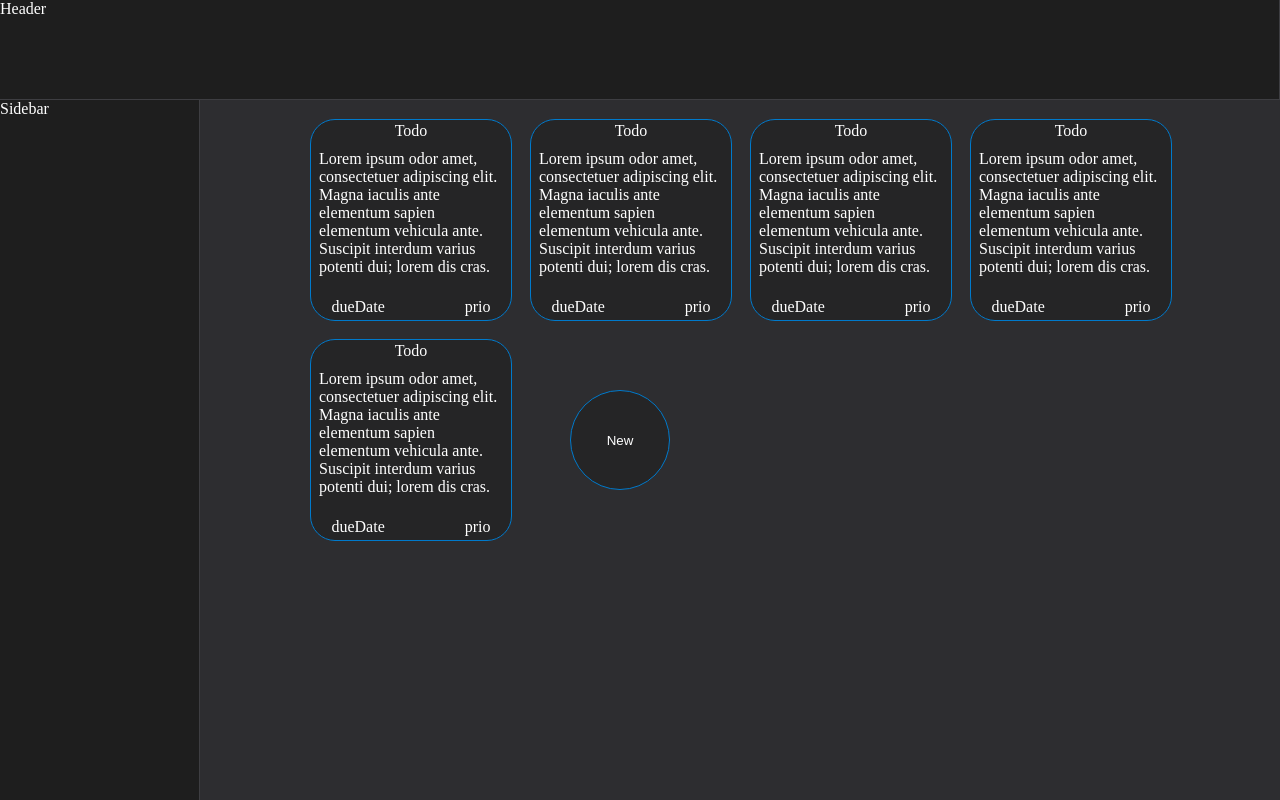
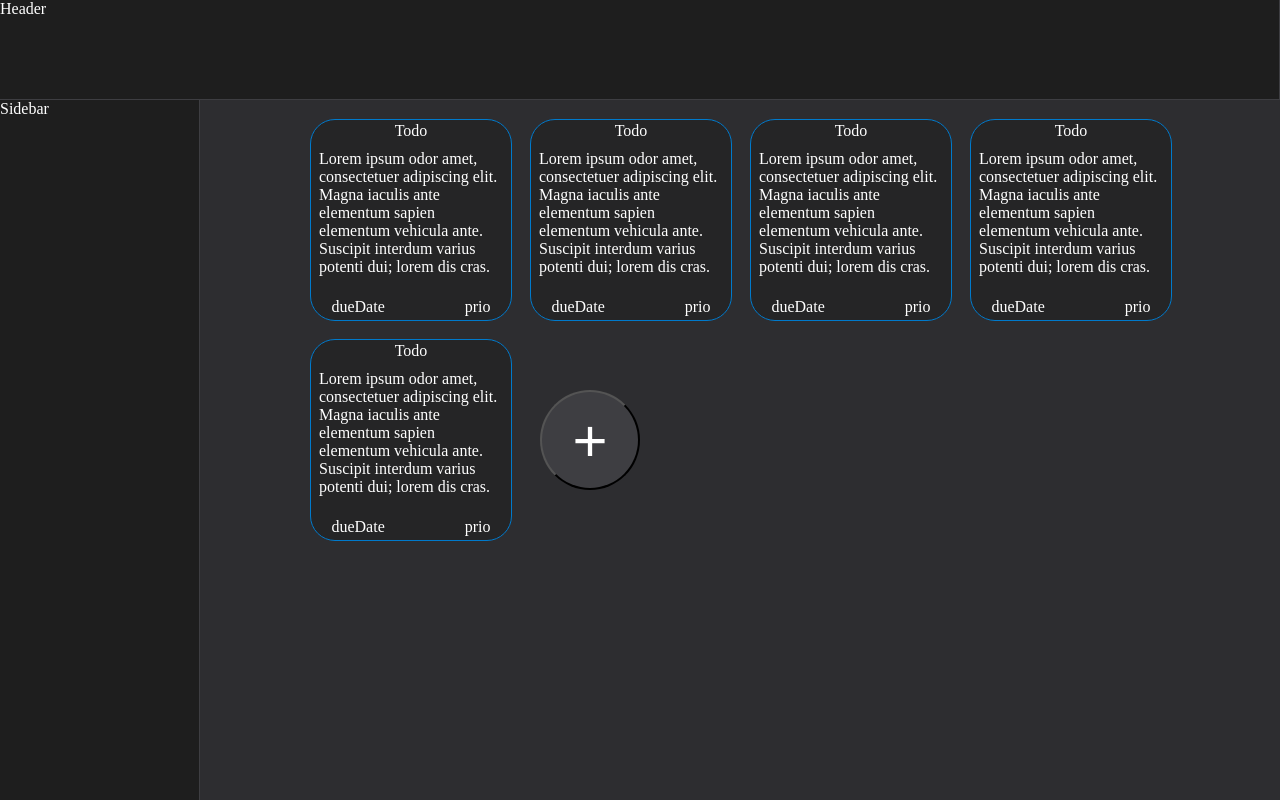
Before and after one commit to jackfine01/ToDo, a website built with webpack: page src/template.html in a window 1280 px wide. Built offline with nearby package versions, Linux system fonts and the light colour scheme.

Commit message:
changing button styling.

```diff
--- a/src/styles.css
+++ b/src/styles.css
@@ -94,11 +94,11 @@ body{
 }
 
 #newToDo{
-    background-color: var(--lightblack);
-    border: 1px solid var(--blue);
+    font-size: 60px;
+    background-color: var(--gray);
     color: white;
     height: 100px;
     width: 100px;
     border-radius: 100px;
-    margin: 50px
+    margin: 20px;
 }
--- a/src/template.html
+++ b/src/template.html
@@ -62,7 +62,7 @@
                     <div class="prio">prio</div>
                 </div>
             </div>
-            <button id="newToDo">New</button>
+            <button id="newToDo">+</button>
         </div>
     </div>
     </div>
```
